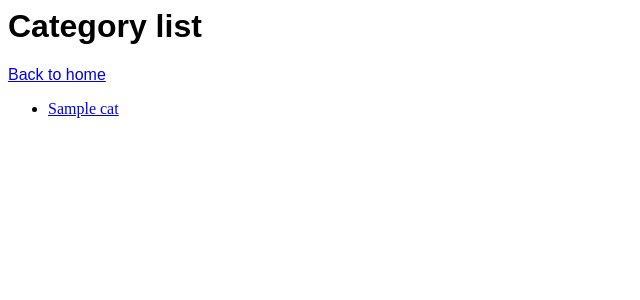
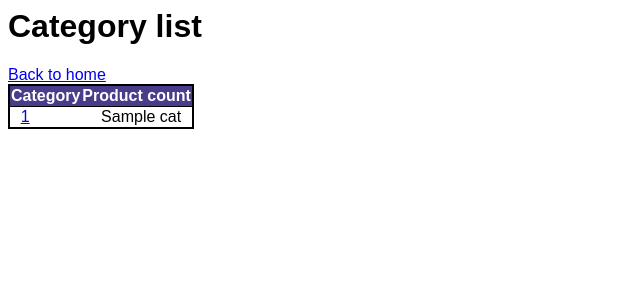
Before and after one commit to diont17/grocerywatcher, a Flask app: template templates/categorylist.html in a window 1280 px wide. Shown: the top 300 px of the page, without its empty margins (0-640 px from the left). Run offline with Flask 3, Linux system fonts and the light colour scheme; the template is opened without the code that fills it: most values are stand-ins (such as "Sample title", 1, 10 or a date in 2020); some libraries are stand-ins or nearby versions.

Commit message:
improvements

```diff
--- a/app.py
+++ b/app.py
@@ -2,6 +2,7 @@ from flask import Flask, jsonify, request,abort,g, render_template
 import sqlite3
 from datetime import datetime, timedelta
 import re
+import psycopg2
 
 app = Flask(__name__)
 
@@ -58,11 +59,11 @@ def get_pricehistory():
         abort(404)
 
     enddate=request.args.get('enddate',default='today')
-    print('enddate: ' + enddate)
+    #print('enddate: ' + enddate)
     if enddate=='today':
         enddate=last_update()
     startdate = request.args.get('startdate',default='2022-12-01')
-    print('start date: '+ startdate)
+    #print('start date: '+ startdate)
 
     conn = opendbconn()
 
@@ -95,14 +96,22 @@ def get_categoryhistory():
     if catname==None:
         abort(404)
 
+    enddate=request.args.get('enddate',default='today')
+    #print('enddate: ' + enddate)
+    if enddate=='today':
+        enddate=last_update()
+    startdate = request.args.get('startdate',default='2022-12-01')
+
     conn = opendbconn()
 
-    pricehistory = conn.execute('select productname, obsdate, obsprice, promobadgeimagelabel from observations \
-        where scanname like ? and obsdate>=? and obsdate<=? order by obsdate asc',[catname+'%', startdate, enddate],).fetchall()
+    pricehistory = conn.execute('select productname, obsdate, obsprice, promobadgeimagelabel, productid from observations \
+        where scanname like ? and obsdate>=? and obsdate<=? order by productid, obsdate asc',[catname+'%', startdate, enddate],).fetchall()
+
+
     conn.close()
 
     if len(pricehistory)==0:
-        print('No history')
+        #print('No history')
         return 'Error No history found'
 
     prices = []
@@ -195,14 +204,14 @@ def pricechanges():
 @app.route('/product/<productid>')
 def product_prices(productid):
     conn = opendbconn()
-    obsrows = conn.execute('select obsdate, obsprice, promobadgeimagelabel, productweighttext, productname, productid from observations where productid like ? order by obsdate desc', [productid + '%']).fetchall()
+    obsrows = conn.execute('select obsdate, obsprice, promobadgeimagelabel, productweighttext, productname, productid,scanname from observations where productid like ? order by obsdate desc', [productid + '%']).fetchall()
     conn.close()
-    print(len(obsrows))
+    #print(len(obsrows))
     price = []
     for o in obsrows:
         price.append({'date':o[0], 'price': o[1], 'promo':o[2], 'pweight':o[3].split('$')[0]})
-        prod = {'name': o[4], 'id':o[5]}
-
+    o = obsrows[-1]
+    prod = {'name': o[4], 'id':o[5], 'category':o[6]}
     prod['rows'] = len(price)
     dates = {}
     dates['startdate'] = price[0]['date']
@@ -358,12 +367,12 @@ def catprices(category):
 @app.route('/category')
 def categorylist():
     conn = opendbconn()
-    cats = conn.execute('select distinct(scanname) from urls').fetchall()
+    cats = conn.execute('select scanname, count(distinct(productname)) from observations group by scanname order by scanid asc').fetchall()
     conn.close()
 
     catnames = []
     for cat in cats:
-        catnames.append(cat[0])
+        catnames.append([cat[0], cat[1]])
 
 
     return render_template('categorylist.html', cats=catnames)
--- /dev/null
+++ b/requirements.txt
@@ -0,0 +1,2 @@
+flask
+psycopg2
--- a/static/style.css
+++ b/static/style.css
@@ -1,6 +1,7 @@
 table{
     border-collapse: collapse;
     border: 2px solid;
+
 }
 
 th{
@@ -18,6 +19,8 @@ tr{
 td{
     text-align: left;
   font-family: sans-serif;
+  padding-left: 8pt;
+  padding-right: 8pt;
 }
 
 td.inc{
--- a/templates/categorylist.html
+++ b/templates/categorylist.html
@@ -9,10 +9,13 @@
             Category list
         </h1>
         <p><a href="..">Back to home</a>
-        <ul>
+        <table>
+            <tr><th>Category</th><th>Product count</th></tr>
+
+
             {%for cat in cats%}
-            <li><a href="../category/{{cat}}"">{{cat}}</li>
+            <tr><td><a href="../category/{{cat[0]}}"">{{cat[0]}}</td><td style="text-align: right;">{{cat[1]}}</td></tr>
             {%endfor%}
-        </ul>
+        </table>
     </body>
 </html>
--- a/templates/pricechanges.html
+++ b/templates/pricechanges.html
@@ -22,7 +22,7 @@
 
         <table>
             <thead>
-                <tr><th colspan=7>Increases ({{dates.numi}})</th></tr>
+                <tr><th colspan=7 style="text-align:center"><h1>Increases ({{dates.numi}})</h1></th></tr>
                 <th>Product</th><th colspan=3>{{ dates.startdate }}</th><th colspan=3> {{ dates.enddate}}</th>
             </thead>
             {%for prod in increases%}
@@ -43,7 +43,7 @@
         </p>
         <table>
             <thead>
-                <tr><th colspan=7>Decreases ({{dates.numd}})</th></tr>
+                <tr><th colspan=7 style="text-align:center"><h1>Decreases ({{dates.numd}})</h1></th></tr>
                 <th colspan=1>Product</th><th colspan=3>{{dates.startdate }}</th><th colspan=3> {{dates.enddate}}</th>
             </thead>
             {%for prod in decreases%}
```
Also changed, not shown: templates/productsummary.html (+13 -7 lines), 1 other file.
